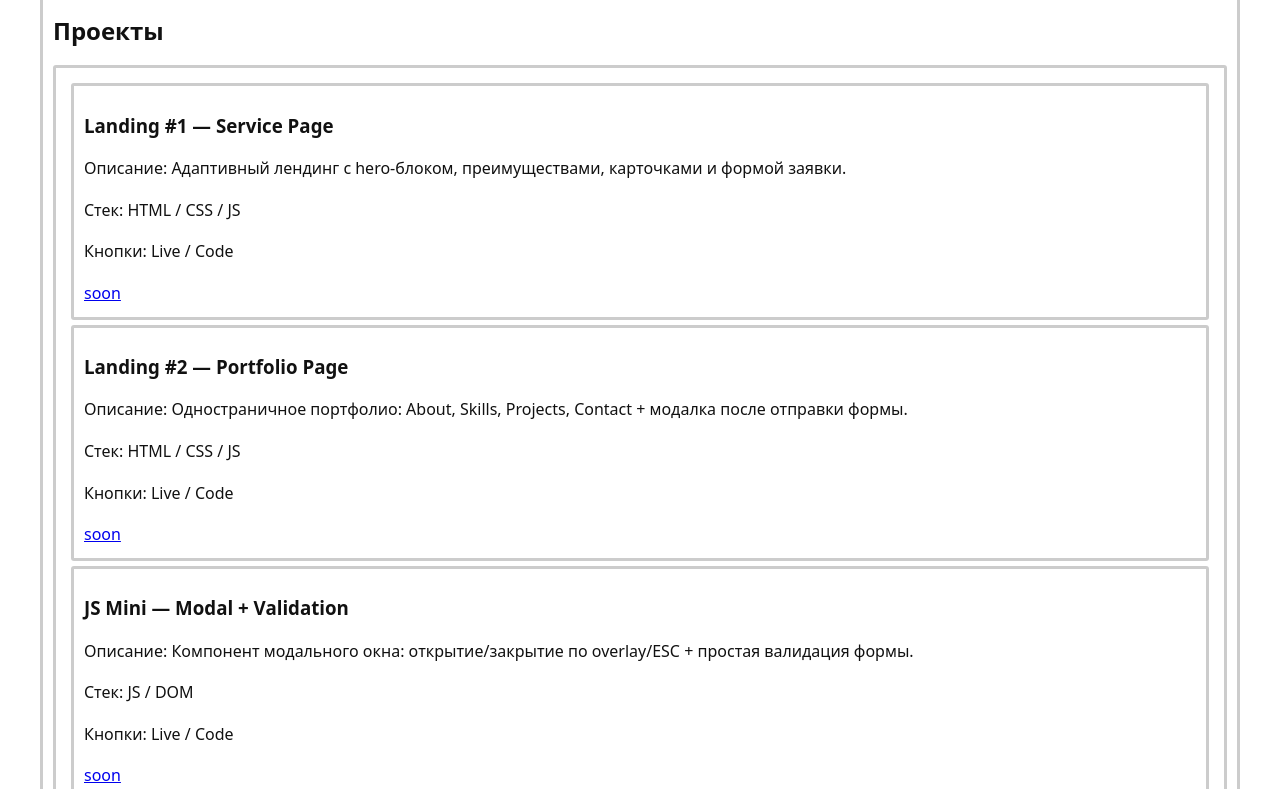
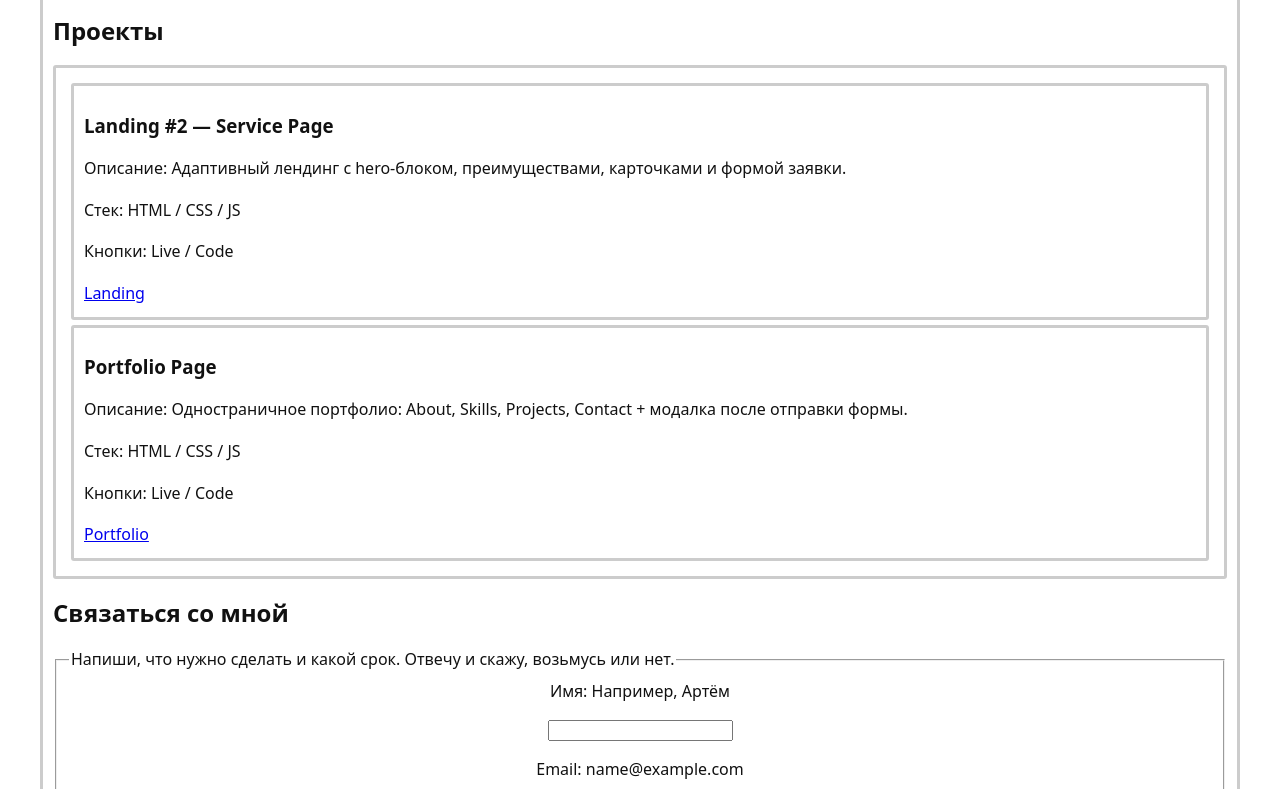
Before and after one commit to yusufEU/landing-2, a plain HTML site: page index.html in a window 1280 px wide. Shown: the part 2322-3111 px from the top of the page. Drawn offline with Linux system fonts and the light colour scheme.

Commit message:
Правки кода

```diff
--- a/index.html
+++ b/index.html
@@ -132,21 +132,21 @@
 				<h2>Проекты</h2>
 				<div class="projects">
 					<article>
-						<h3>Landing #1 — Service Page</h3>
+						<h3>Landing #2 — Service Page</h3>
 						<p>Описание: Адаптивный лендинг с hero-блоком, преимуществами, карточками и формой заявки.</p>
 						<p>Стек: HTML / CSS / JS</p>
 						<p>Кнопки: Live / Code</p>
-						<a href="#">soon</a>
+						<a href="https://yusufeu.github.io/landing-2/">Landing</a>
 					</article>
 
 					<article>
-						<h3>Landing #2 — Portfolio Page</h3>
+						<h3>Portfolio Page</h3>
 						<p>Описание: Одностраничное портфолио: About, Skills, Projects, Contact + модалка после отправки формы.</p>
 						<p>Стек: HTML / CSS / JS</p>
 						<p>Кнопки: Live / Code</p>
-						<a href="#">soon</a>
+						<a href="https://yusufeu.github.io/portfolio/">Portfolio</a>
 					</article>
-
+<!--
 					<article>
 						<h3>JS Mini — Modal + Validation</h3>
 						<p>Описание: Компонент модального окна: открытие/закрытие по overlay/ESC + простая валидация формы.</p>
@@ -162,6 +162,7 @@
 						<p>Кнопки: Live / Code</p>
 						<a href="#">soon</a>
 					</article>
+-->
 				</div>
 			</section>
 
```
